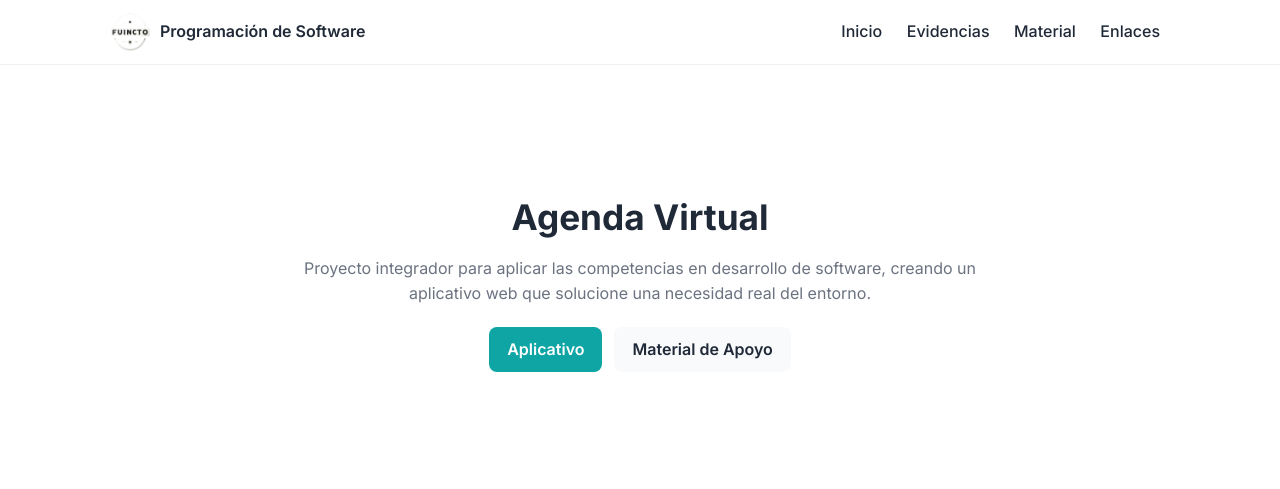
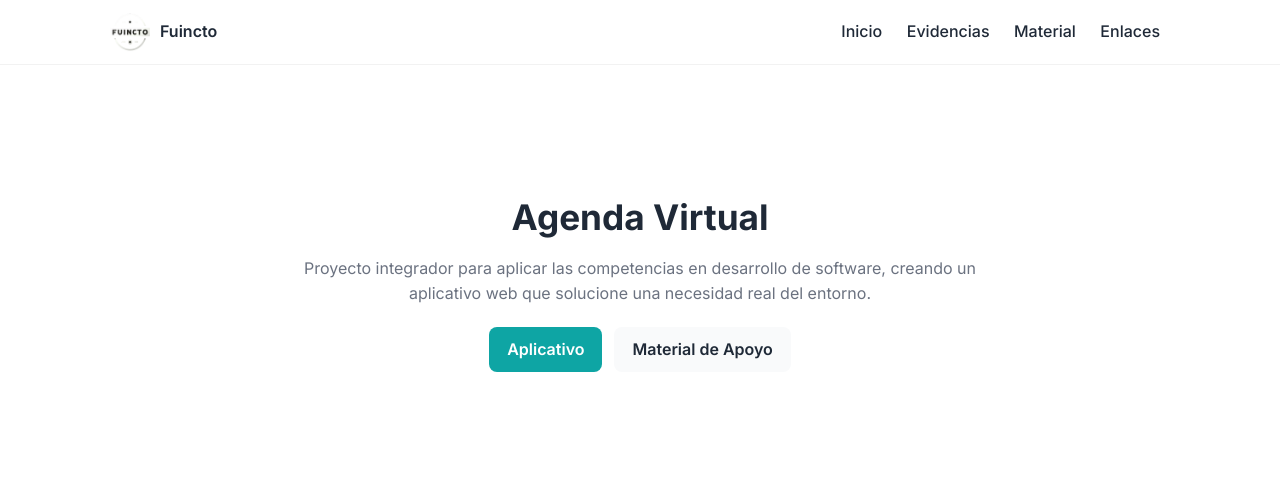
Before and after one commit to matysaury/presentacion, a plain HTML site: page index.html in a window 1280 px wide. Shown: the top 489 px of the page. Drawn offline with Linux system fonts and the light colour scheme.

Commit message:
Add files via upload

```diff
--- a/index.html
+++ b/index.html
@@ -17,7 +17,7 @@
         <div class="nav-container">
             <div class="logo-title">
                 <img src="/img/logo.png" alt="logo" class="logo">
-                <span class="title">Programación de Software</span>
+                <span class="title">Fuincto</span>
             </div>
             <nav>
                 <a href="#inicio">Inicio</a>
```
